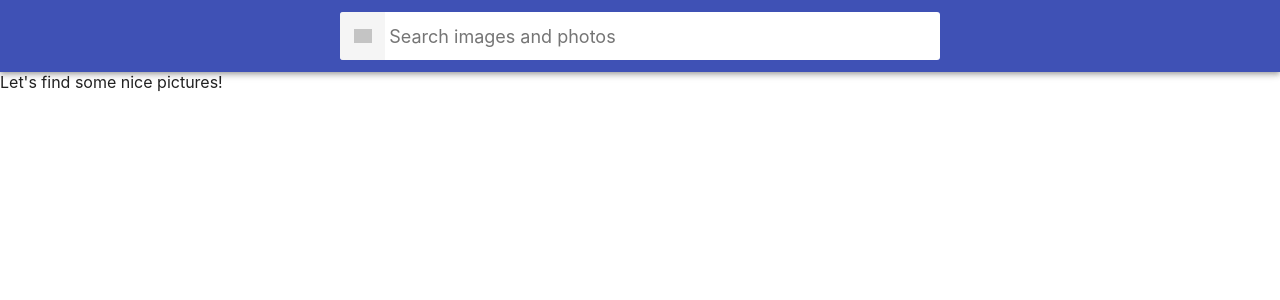
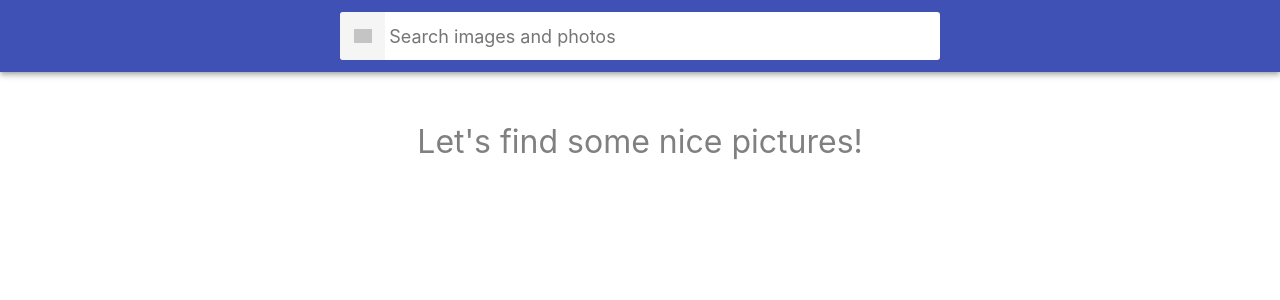
Before and after one commit to Mykhailoiskra/goit-react-hw-03-image-finder, a React (Create React App) app: page / in a window 1280 px wide. Shown: the top 300 px of the page. Built offline with nearby package versions, Linux system fonts and the light colour scheme; grey boxes are pictures that could not be loaded.

Commit message:
final work, adds PropTypes, improves Scroll To

```diff
--- a/package.json
+++ b/package.json
@@ -1,11 +1,13 @@
 {
   "name": "goit-react-hw-03-image-finder",
   "version": "0.1.0",
+  "homepage": "https://Mykhailoiskra.github.io/goit-react-hw-03-image-finder",
   "private": true,
   "dependencies": {
     "@testing-library/jest-dom": "^5.11.6",
     "@testing-library/react": "^11.2.2",
     "@testing-library/user-event": "^12.6.0",
+    "gh-pages": "^3.1.0",
     "prop-types": "^15.7.2",
     "react": "^17.0.1",
     "react-dom": "^17.0.1",
@@ -18,7 +20,9 @@
     "start": "react-scripts start",
     "build": "react-scripts build",
     "test": "react-scripts test",
-    "eject": "react-scripts eject"
+    "eject": "react-scripts eject",
+    "predeploy": "npm run build",
+    "deploy": "gh-pages -d build"
   },
   "eslintConfig": {
     "extends": [
--- a/src/App.js
+++ b/src/App.js
@@ -21,6 +21,7 @@ export default class App extends Component {
       url: "",
       alt: "",
     },
+    scrollPoint: 0,
   };
 
   componentDidUpdate(prevProps, prevState) {
@@ -32,10 +33,14 @@ export default class App extends Component {
 
       this.fetchPictures();
     }
-    window.scrollTo({
-      top: document.documentElement.scrollHeight,
-      behavior: "smooth",
-    });
+
+    if (prevState.page !== this.state.page) {
+      window.scrollTo({
+        top: this.state.scrollPoint,
+        left: 0,
+        behavior: "smooth",
+      });
+    }
   }
 
   fetchPictures = () => {
@@ -45,6 +50,7 @@ export default class App extends Component {
           pictures: [...pictures, ...res.hits],
           status: "resolved",
           page: page + 1,
+          scrollPoint: document.body.clientHeight,
         }))
       )
       .catch((error) => this.setState({ error, status: "rejected" }));
--- a/src/components/Button/Button.jsx
+++ b/src/components/Button/Button.jsx
@@ -1,4 +1,5 @@
 import "./ButtonStyles.css";
+import PropTypes from "prop-types";
 
 function Button({ onClick }) {
   return (
@@ -9,3 +10,7 @@ function Button({ onClick }) {
 }
 
 export default Button;
+
+Button.propTypes = {
+  onClick: PropTypes.func,
+};
--- a/src/components/ImageGallery/ImageGallery.jsx
+++ b/src/components/ImageGallery/ImageGallery.jsx
@@ -1,11 +1,16 @@
+// Styles
 import "./ImageGalleryStyles.css";
 import "react-loader-spinner/dist/loader/css/react-spinner-loader.css";
+
+// Utilities components
 import { Component } from "react";
+import { toast } from "react-toastify";
+import PropTypes from "prop-types";
+
+// Custom Components
 import Loader from "react-loader-spinner";
-import { toast } from "react-toastify";
 import ImageGalleryItem from "../ImageGalleryItem";
 import Button from "../Button";
-// import API from "../../services/pixabay-api";
 
 export default class ImageGallery extends Component {
   handleImageClick = (evt) => {
@@ -18,7 +23,7 @@ export default class ImageGallery extends Component {
     const { pictures, error, status } = this.props;
 
     if (status === "idle") {
-      return <div>Let's find some nice pictures!</div>;
+      return <div className="message">Let's find some nice pictures!</div>;
     }
 
     if (status === "pending") {
@@ -53,41 +58,15 @@ export default class ImageGallery extends Component {
         </>
       );
     } else {
-      return <div>We didn't find such picture...</div>;
+      return <div className="message">We didn't find such picture...</div>;
     }
   }
 }
-// handleLoadMore = () => {
-//   this.setState(({ page }) => ({ page: page + 1 }));
-// };
-// componentDidUpdate(prevProps, prevState) {
-//   const prevQuery = prevProps.query;
-//   const currentQuery = this.props.query;
 
-//   if (prevQuery !== currentQuery) {
-//     this.setState({ status: "pending", page: 1 });
-
-//     API.fetchPictures(currentQuery, this.state.page)
-//       .then((res) =>
-//         this.setState({
-//           pictures: res.hits,
-//           status: "resolved",
-//         })
-//       )
-//       .catch((error) => this.setState({ error, status: "rejected" }));
-//   } else if (prevState.page !== this.state.page) {
-//     API.fetchPictures(this.props.query, this.state.page)
-//       .then((res) =>
-//         this.setState(({ pictures }) => ({
-//           pictures: [...pictures, ...res.hits],
-//           status: "resolved",
-//         }))
-//       )
-//       .catch((error) => this.setState({ error, status: "rejected" }));
-//   }
-
-//   window.scrollTo({
-//     top: document.documentElement.scrollHeight,
-//     behavior: "smooth",
-//   });
-// }
+ImageGallery.propTypes = {
+  pictures: PropTypes.array,
+  status: PropTypes.string,
+  error: PropTypes.string,
+  onClick: PropTypes.func,
+  onLoadMore: PropTypes.func,
+};
--- a/src/components/ImageGallery/ImageGalleryStyles.css
+++ b/src/components/ImageGallery/ImageGalleryStyles.css
@@ -34,3 +34,9 @@
   color: blue;
   text-align: center;
 }
+.message {
+  text-align: center;
+  font-size: 32px;
+  color: grey;
+  margin-top: 50px;
+}
--- a/src/components/Modal/Modal.jsx
+++ b/src/components/Modal/Modal.jsx
@@ -1,5 +1,6 @@
 import "./ModalStyles.css";
 import { Component } from "react";
+import PropTypes from "prop-types";
 
 export default class Modal extends Component {
   componentDidMount() {
@@ -31,3 +32,8 @@ export default class Modal extends Component {
     );
   }
 }
+Modal.propTypes = {
+  src: PropTypes.string,
+  alt: PropTypes.string,
+  onClose: PropTypes.func,
+};
--- a/src/components/Searchbar/Serachbar.jsx
+++ b/src/components/Searchbar/Serachbar.jsx
@@ -1,6 +1,7 @@
 import "./SearchbarStyles.css";
 import { Component } from "react";
 import { toast } from "react-toastify";
+import PropTypes from "prop-types";
 
 export default class SearchBar extends Component {
   state = {
@@ -43,3 +44,5 @@ export default class SearchBar extends Component {
     );
   }
 }
+
+SearchBar.propTypes = { onSubmit: PropTypes.func };
```
Also changed, not shown: src/components/ImageGalleryItem/ImageGalleryItem.jsx (+8 -0 lines), 2 other files (tests, documents, lock files or other folders).
